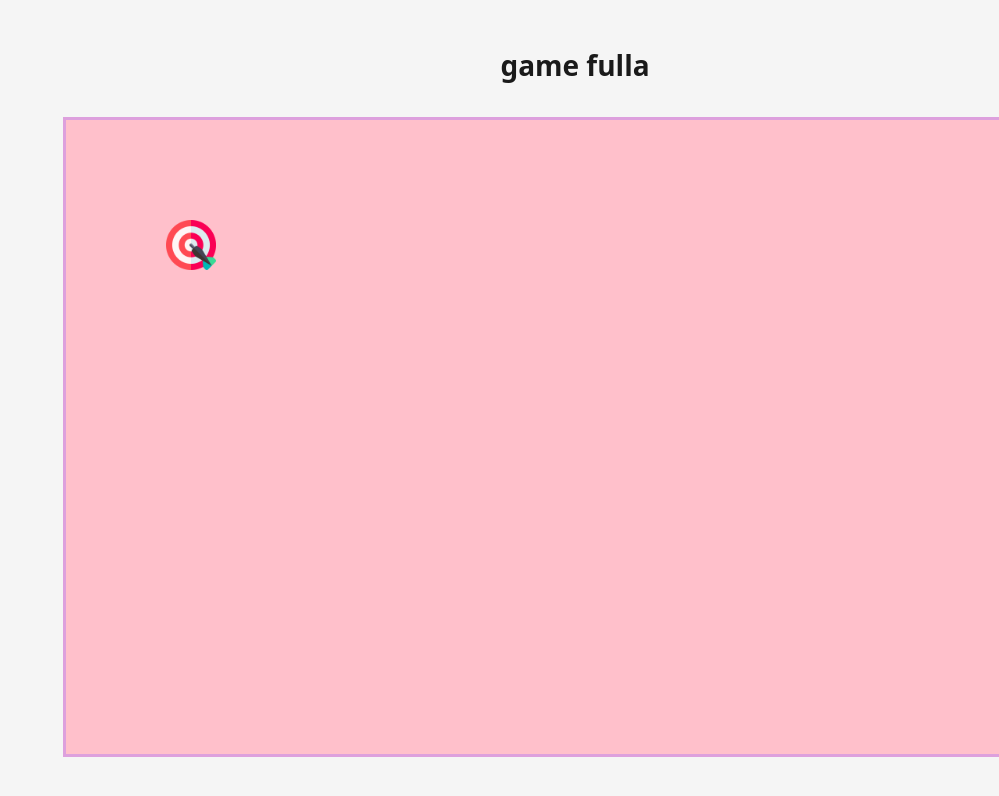
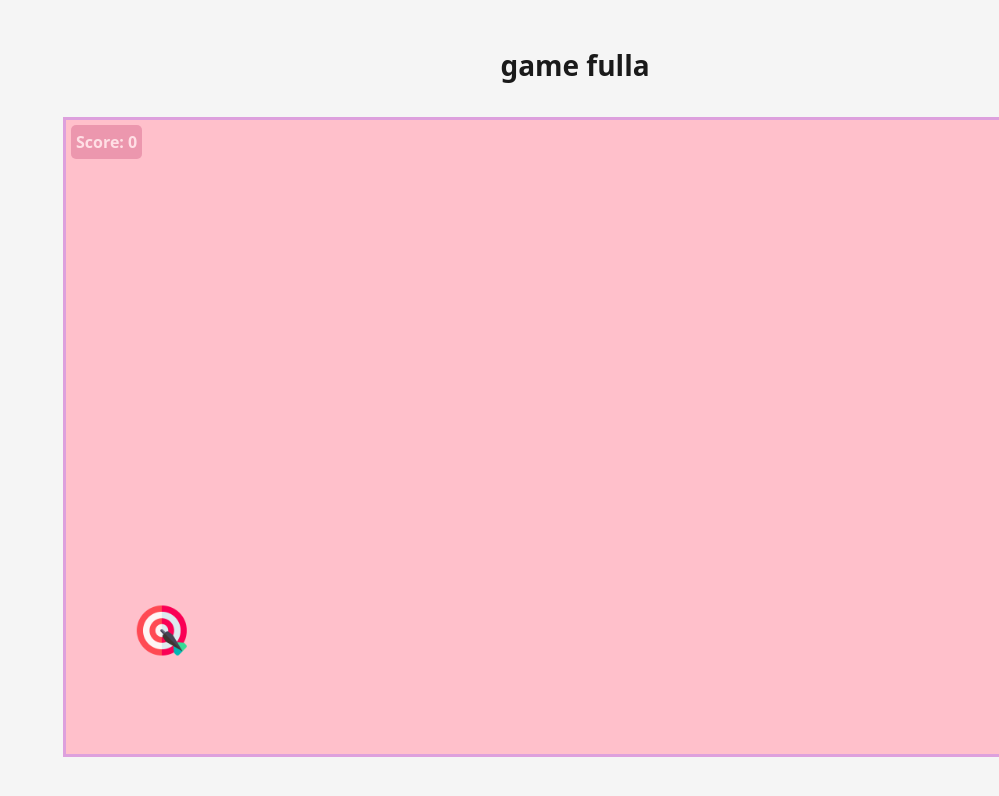
Before and after one commit to kenese/web-node-starter, a website: page web/public/index.html in a window 1280 px wide. Shown: the top 796 px of the page, without its empty margins (281-1280 px from the left). Drawn offline with Linux system fonts and the light colour scheme.

Commit message:
very basic seems done

```diff
--- a/web/public/app.js
+++ b/web/public/app.js
@@ -1,21 +1,115 @@
+class Board {
 
-const el = document.querySelector('.board');
-if (el) {
-  const image = new Image();
-  image.src = "/target.png";
-  image.classList.add('image');
+    IMAGE_WIDTH = 50;
+    IMAGE_HEIGHT = 50;
+    IMAGE_SPEED = 5;
+    score = 0;
 
-  image.style.left = '100px';
-  image.style.top = '100px';
+    images = [];
 
-  image.onload = () => {
-    console.log("Image loaded successfully!");
-  };
-  image.onerror = () => {
-    console.error("Failed to load the image.");
-  };
+    constructor() {
+        const el = document.querySelector('.board');
+        if (el) {
+            this.board = el;
+            this.boardWidth = el.clientWidth;
+            this.boardHeight = el.clientHeight;
+            this.scoreElement = document.querySelector('.score');
 
-  el.appendChild(image);
+            this.createImage();
 
-  debugger;
+            window.addEventListener('mousedown', (e) => {
+                const img = e.target.closest('img');
+                if (img) {
+                    this.removeImage(img);
+                    this.createImage();
+                    this.createImage();
+                    this.score++;
+                } else {
+                    this.flashBoardRed();
+                    this.score--;
+                }
+                this.scoreElement.textContent = 'Score: ' + this.score;
+            });
+
+            this.loop()
+
+        } else {
+            throw new Error('Canna find the board');
+        }
+
+    }
+
+    createImage() {
+        const img = new Image();
+        img.src = "/target.png";
+        img.classList.add('image');
+        const imageX = Math.floor(Math.random() * (this.boardWidth - this.IMAGE_WIDTH));
+        const imageY = Math.floor(Math.random() * (this.boardHeight - this.IMAGE_HEIGHT));
+        const imageDirectionX = Math.random() * 2 - 1;
+        const imageDirectionY = Math.random() * 2 - 1;
+
+        img.style.transform = `translate(${imageX}px, ${imageY}px)`
+
+        // this.image.style.left = left + 'px';
+        // this.image.style.top = top + 'px';
+
+        img.onload = () => {
+            console.log("Image loaded successfully!");
+        };
+        img.onerror = () => {
+            throw new Error("Canna find the image");
+        };
+        this.images.push({
+            img,
+            imageX,
+            imageY,
+            imageDirectionX,
+            imageDirectionY,
+
+        });
+        this.board.appendChild(img);
+    }
+
+    removeImage(img) {
+        const image = this.images.find(image => image.img === img);
+
+        this.images.splice(this.images.indexOf(image), 1);
+        this.board.removeChild(img);
+    }
+
+    flashBoardRed() {
+        this.board.style.backgroundColor = 'red';
+
+        setTimeout(() => {
+            this.board.style.backgroundColor = '';
+        }, 50);
+    }
+
+    loop() {
+        const animate = () => {
+            this.moveTarget();
+            requestAnimationFrame(animate);
+        }
+        requestAnimationFrame(animate);
+    }
+
+    moveTarget() {
+
+        this.images.forEach((image) => {
+
+            if (image.imageX <= 0 || image.imageX > this.boardWidth - this.IMAGE_WIDTH) {
+                image.imageDirectionX = -image.imageDirectionX;
+            }
+            if (image.imageY <= 0 || image.imageY > this.boardHeight - this.IMAGE_HEIGHT) {
+                image.imageDirectionY = -image.imageDirectionY;
+            }
+
+            image.imageX = image.imageX + image.imageDirectionX * this.IMAGE_SPEED;
+            image.imageY = image.imageY + image.imageDirectionY * this.IMAGE_SPEED;
+
+            image.img.style.transform = `translate(${image.imageX}px, ${image.imageY}px)`
+        })
+    }
 }
+
+const thing = new Board();
--- a/web/public/index.html
+++ b/web/public/index.html
@@ -9,7 +9,11 @@
 <body>
 <main>
     <h1>game fulla</h1>
-    <div class="board"></div>
+    <div class="board">
+        <div class="score">
+            Score: 0
+        </div>
+    </div>
 </main>
 <script type="module" src="/app.js"></script>
 </body>
--- a/web/public/styles.css
+++ b/web/public/styles.css
@@ -40,6 +40,7 @@ p {
   background-color: pink;
   border: 3px solid plum;
   position: relative;
+  user-select: none;
 }
 
 .image {
@@ -47,3 +48,15 @@ p {
   height: 50px;
   width: 50px;
 }
+
+.score {
+  position: absolute;
+  top: 5px;
+  left: 5px;
+  font-weight: bold;
+  background-color: palevioletred;
+  padding: 5px;
+  border-radius: 5px;
+  opacity: 0.5;
+  color: white;
+}
```
